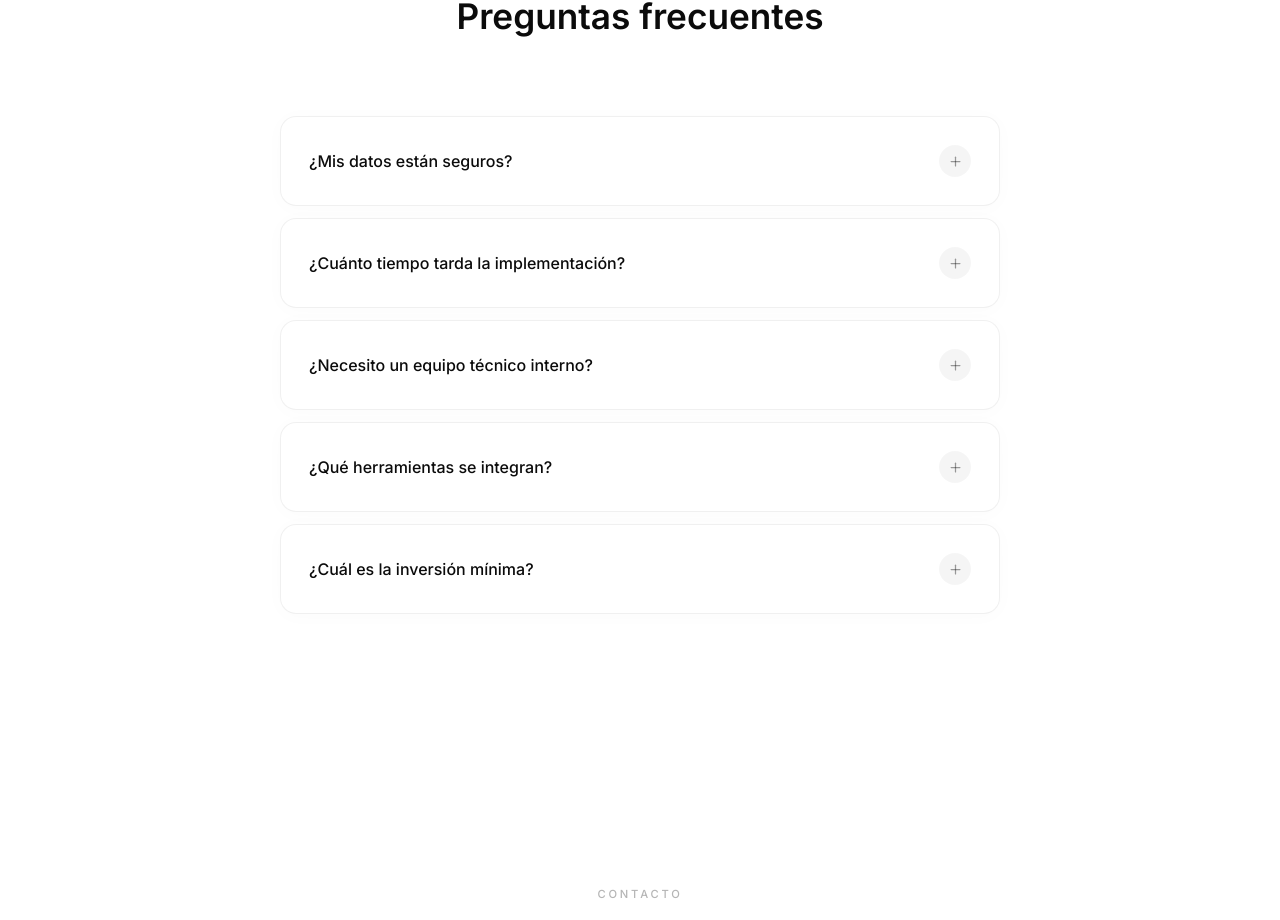
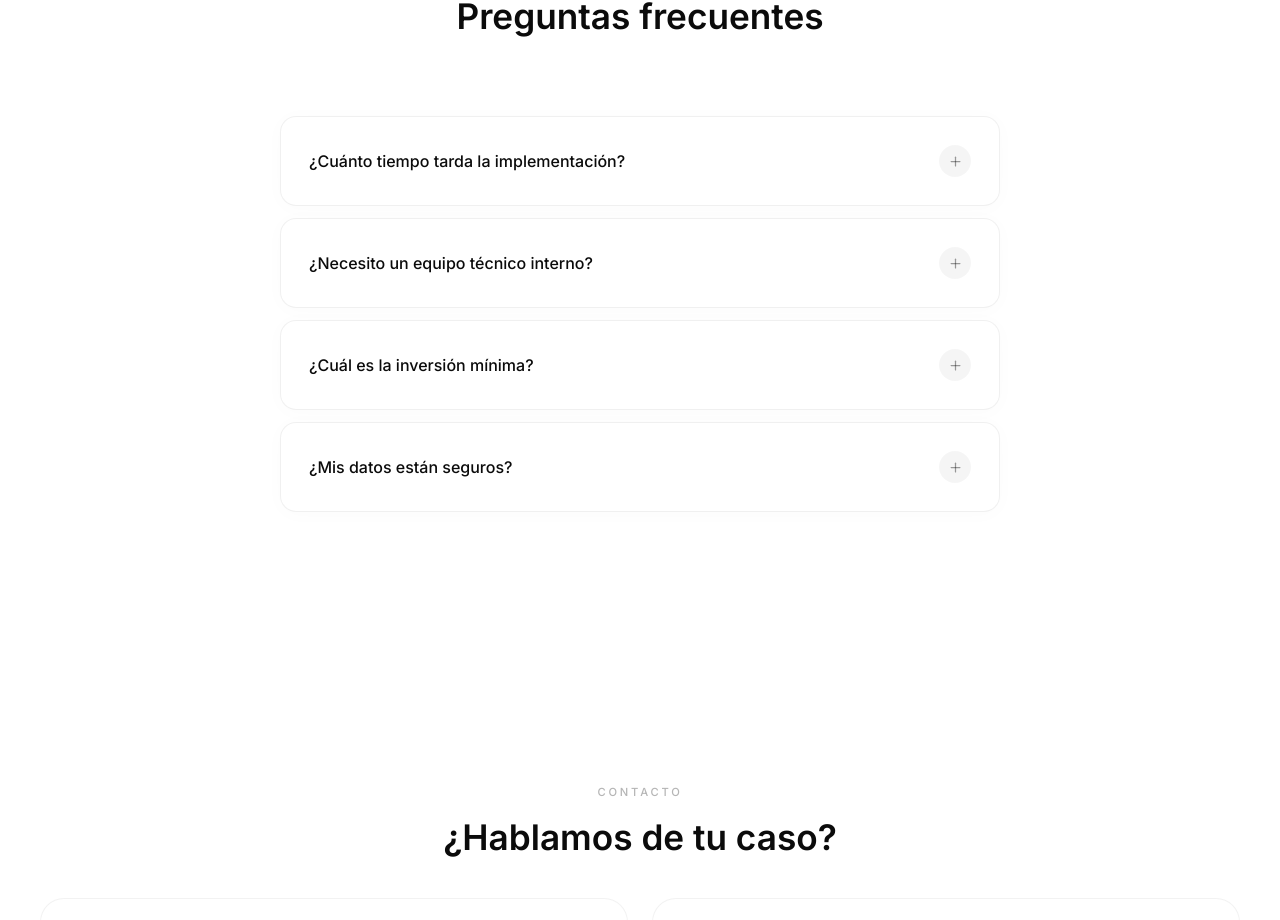
Before and after one commit to TheAiBusiness/LeadMagnet, a React (Vite) app: page / in a window 1280 px wide. Shown: the part 2404-3324 px from the top of the page. Built offline with nearby package versions, Linux system fonts and the light colour scheme; no server answers.

Commit message:
Refactor FAQ component: reintroduced the data security question and answer while removing duplicates for improved clarity.

```diff
--- a/src/app/components/FAQ.tsx
+++ b/src/app/components/FAQ.tsx
@@ -3,10 +3,6 @@ import { motion, AnimatePresence, useInView } from "motion/react";
 import { Plus, Minus } from "lucide-react";
 
 const faqs = [
-  {
-    q: "¿Mis datos están seguros?",
-    a: "Absolutamente. Trabajamos con infraestructuras encriptadas end-to-end y cumplimos con GDPR. Nunca accedemos a datos sensibles sin autorización explícita.",
-  },
   {
     q: "¿Cuánto tiempo tarda la implementación?",
     a: "Depende de la complejidad, pero la mayoría de proyectos están operativos en 2–6 semanas. Empezamos con un MVP funcional en los primeros días.",
@@ -16,12 +12,12 @@ const faqs = [
     a: "No. Nos encargamos de todo: diseño, desarrollo, integración y mantenimiento. Solo necesitas a alguien que nos dé contexto de negocio.",
   },
   {
-    q: "¿Qué herramientas se integran?",
-    a: "Conectamos con CRMs (HubSpot, Salesforce), ERPs, plataformas de ecommerce (Shopify, WooCommerce), Slack, Notion, y prácticamente cualquier API.",
+    q: "¿Cuál es la inversión mínima?",
+    a: "Cada proyecto es diferente. Tras la auditoría inicial gratuita, te presentamos un plan con presupuesto cerrado y ROI estimado.",
   },
   {
-    q: "¿Cuál es la inversión mínima?",
-    a: "Cada proyecto es diferente. Tras la auditoría inicial gratuita, te presentamos un plan con presupuesto cerrado y ROI estimado.",
+    q: "¿Mis datos están seguros?",
+    a: "Absolutamente. Trabajamos con infraestructuras encriptadas end-to-end y cumplimos con GDPR. Nunca accedemos a datos sensibles sin autorización explícita.",
   },
 ];
 
```
